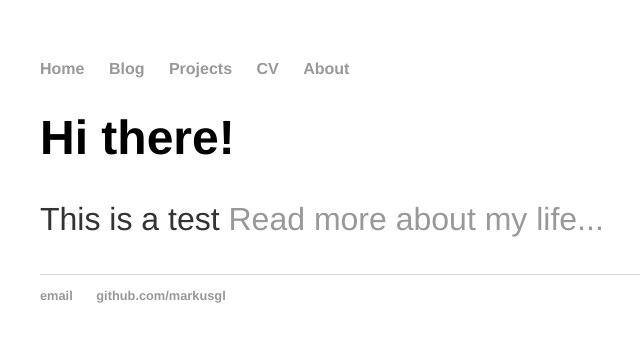
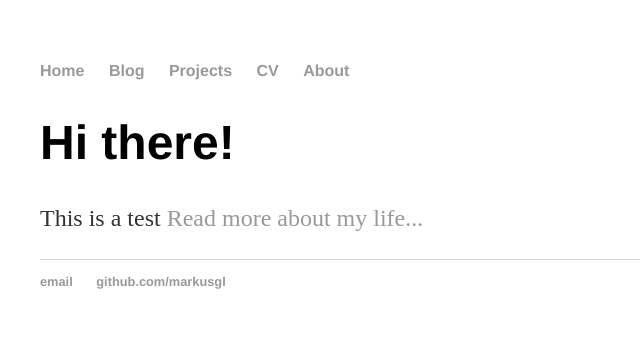
Before and after one commit to markusgl/markusgl.github.io, a Jekyll site: the page built from index.html, in a window 1280 px wide. Shown: the top 342 px of the page, without its empty margins (152-792 px from the left). Built offline with Jekyll 4.4.1, drawn with Linux system fonts in a browser that asks for light colours.

Commit message:
content update

```diff
--- a/css/main.css
+++ b/css/main.css
@@ -1,44 +1,29 @@
-body {
-    margin: 60px auto;
-    width: 70%;
-}
-nav ul, footer ul {
-    font-family:'Helvetica', 'Arial', 'Sans-Serif';
-    padding: 0px;
-    list-style: none;
-    font-weight: bold;
-}
-nav ul li, footer ul li {
-    display: inline;
-    margin-right: 20px;
-}
-a {
-    text-decoration: none;
-    color: #999;
-}
-a:hover {
-    text-decoration: underline;
-}
-h1 {
-    font-size: 3em;
-    font-family:'Helvetica', 'Arial', 'Sans-Serif';
-}
-p {
-    font-family:'Helvetica', 'Arial', 'Sans-Serif';
-    font-size: 2em;
-    line-height: 1.4em;
-    color: #333;
-}
-footer {
-    border-top: 1px solid #d5d5d5;
-    font-size: .8em;
-}
+body { margin: 60px auto; width: 70%; }
 
-ul.posts {
-    margin: 20px auto 40px;
-    font-size: 1.5em;
-}
+a { text-decoration: none; color: #999; }
+a:hover { text-decoration: underline; }
 
-ul.posts li {
-    list-style: none;
-}
+p, ul { font-size: 1.5em; line-height: 1.4em; color: #333; }
+
+h1, h2, h3, h4 { font-family: 'Helvetica', 'Arial', 'Sans-Serif'; }
+h1 { font-size: 3em;  }
+h2 { font-size: 2.7em; }
+h3 { font-size: 2.3em; }
+h4 { font-size: 1.9em; }
+
+nav ul, footer ul { font-size: 1em; font-family: 'Helvetica', 'Arial', 'Sans-Serif'; padding: 0px; list-style: none; font-weight: bold; }
+nav ul li, footer ul li { display: inline; margin-right: 20px; }
+
+footer { border-top: 1px solid #d5d5d5; font-size: .8em; }
+
+/* Blog */
+ul.posts { margin: 20px auto 40px; font-size: 1.5em; }
+ul.posts li { list-style: none; }
+
+/* CV */
+.cv { margin: 0px 0px 60px; }
+.cv h1 { font-size: 3em; }
+.cv h2 { font-size: 2em; }
+.cv address, .cv .download { font-family: 'Helvetica', 'Arial', 'Sans-Serif'; }
+.cv address, .cv p { font-size: 1.2em; }
+.cv .download { float: right; font-size: .8em; text-transform: uppercase; }
```
